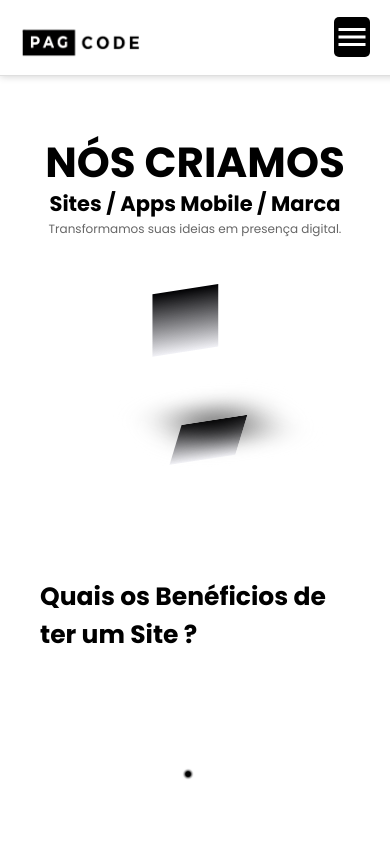
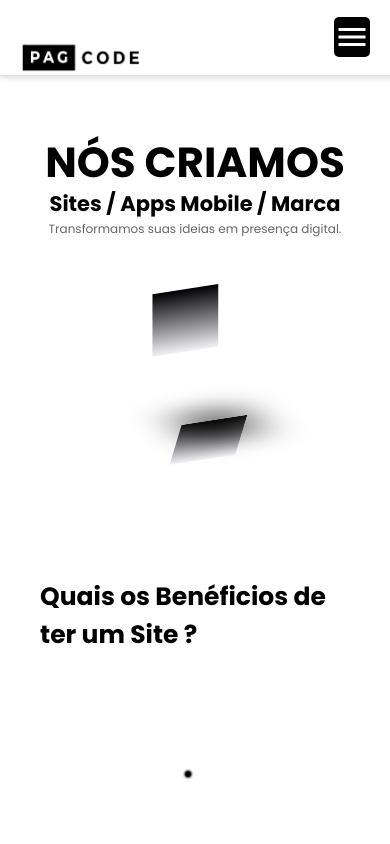
Before and after one commit to PauloGabrielB/PagCode, a React (Vite) app: page / in a window 390 px wide. Shown: the top 844 px of the page. Built offline with nearby package versions, Linux system fonts and the light colour scheme.

Commit message:
att btn mobileee3

```diff
--- a/src/App.css
+++ b/src/App.css
@@ -133,7 +133,7 @@ margin-right: 20px;
   display: flex;
   margin-bottom: 5px;
   margin-left: -230px;
-  margin-top: -15px;
+  margin-top: -0px;
 }
 
   .nav-bar {
```
